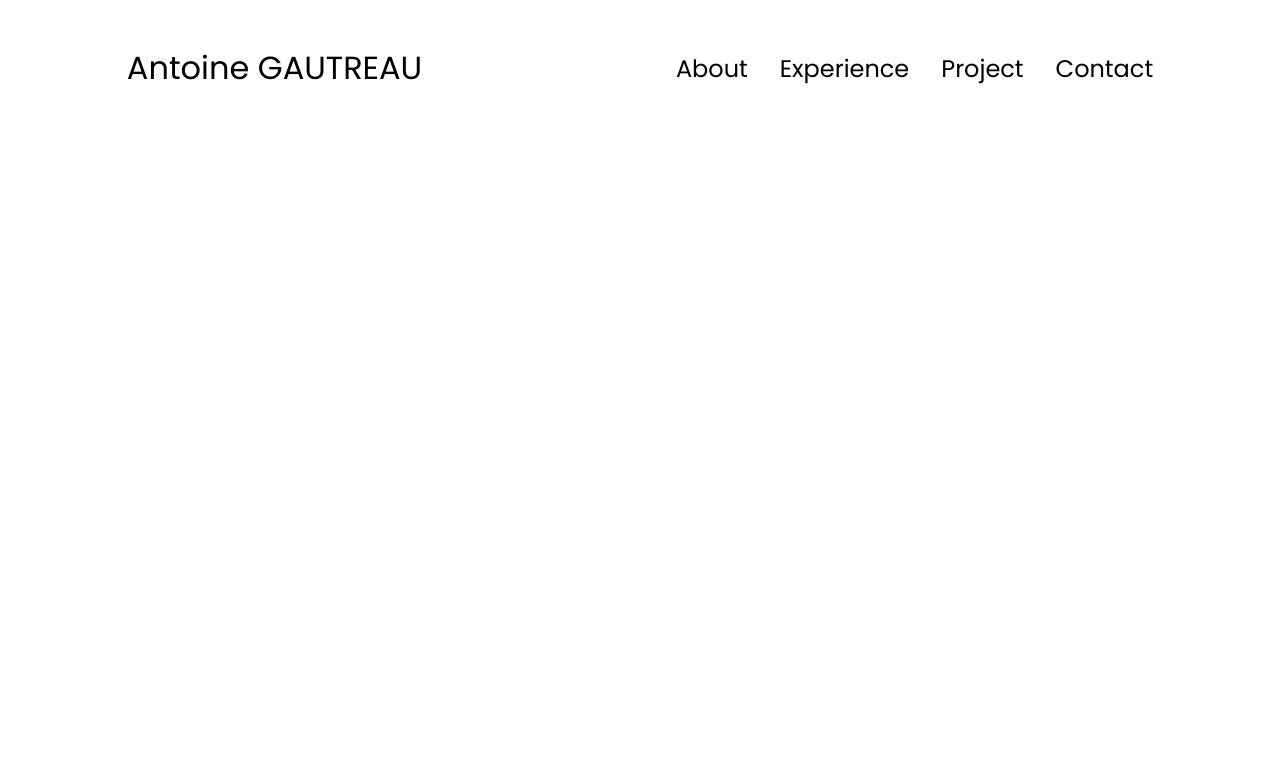
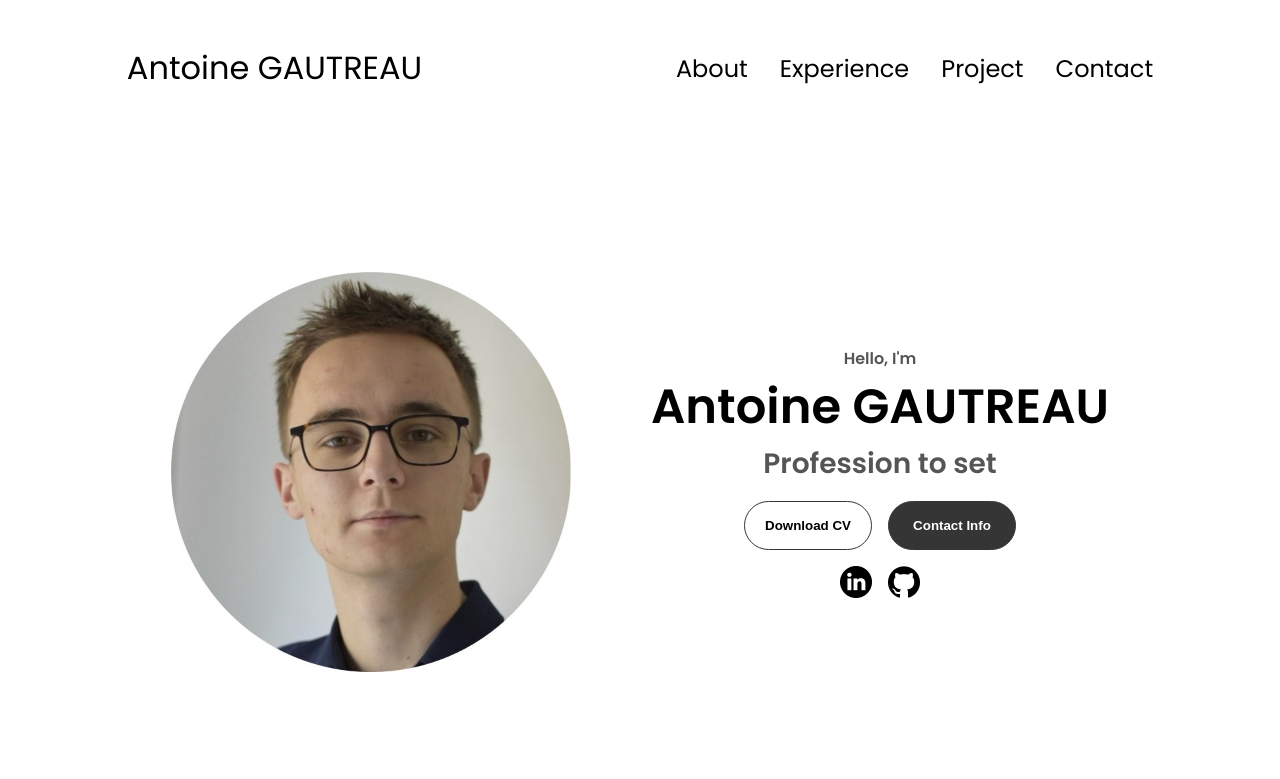
Before and after one commit to antosg9/ePortfolio, a plain HTML site: page index.html in a window 1280 px wide. Drawn offline with Linux system fonts and the light colour scheme.

Commit message:
Ajotu du profil

```diff
--- a/index.html
+++ b/index.html
@@ -20,7 +20,7 @@
       </div>
     </nav>
     <nav id="hamburger-nav">
-      <div class="logo">Antoine GAUTREAU</div>
+      <div class="logo">Antoine Gautreau</div>
       <div class="hamburger-menu">
         <div class="hamburger-icon" onclick="toggleMenu()">
           <span></span>
@@ -35,6 +35,44 @@
         </div>
       </div>
     </nav>
+    <section id="profile">
+      <div class="section__pic-container">
+        <img
+          src="./assets/profile-pic.jpg"
+          alt="Antoine GAUTREAU profile picture"
+        />
+      </div>
+      <div class="section__text">
+        <p class="section__text__p1">Hello, I'm</p>
+        <h1 class="title">Antoine GAUTREAU</h1>
+        <p class="section__text__p2">Profession to set</p>
+        <div class="btn-container">
+          <button
+            class="btn btn-color-2"
+            onclick="window.open('./assets/cv.pdf')"
+          >
+            Download CV
+          </button>
+          <button class="btn btn-color-1" onclick="location.href='./#contact'">
+            Contact Info
+          </button>
+        </div>
+        <div id="socials-container">
+          <img
+            src="./assets/linkedin.png"
+            alt="My LinkedIn profile"
+            class="icon"
+            onclick="location.href='https://www.linkedin.com/in/antoine-gautreau-b8723b264/'"
+          />
+          <img
+            src="./assets/github.png"
+            alt="My GitHub profile"
+            class="icon"
+            onclick="location.href='https://github.com/antosg9'"
+          />
+        </div>
+      </div>
+    </section>
     <script src="script.js"></script>
   </body>
 </html>
--- a/style.css
+++ b/style.css
@@ -1,6 +1,6 @@
 /* GENERAL */
 
-@import url("https://fonts.googleapis.com/css2?family=Poppins:ital,wght@300;400;500;600&display=swap");
+@import url("https://fonts.googleapis.com/css2?family=Poppins:wght@300;400;500;600&display=swap");
 
 * {
   margin: 0;
@@ -147,3 +147,116 @@ a:hover {
 }
 
 /* SECTIONS */
+
+section {
+  padding-top: 4vh;
+  height: 96vh;
+  margin: 0 10rem;
+  box-sizing: border-box;
+  min-height: fit-content;
+}
+
+.section-container {
+  display: flex;
+}
+
+/* PROFILE SECTION */
+
+#profile {
+  display: flex;
+  justify-content: center;
+  gap: 5rem;
+  height: 80vh;
+}
+
+.section__pic-container {
+  display: flex;
+  height: 400px;
+  width: 400px;
+  margin: auto 0;
+}
+
+.section__text {
+  align-self: center;
+  text-align: center;
+}
+
+.section__text p {
+  font-weight: 600;
+}
+
+.section__text__p1 {
+  text-align: center;
+}
+
+.section__text__p2 {
+  font-size: 1.75rem;
+  margin-bottom: 1rem;
+}
+
+.title {
+  font-size: 3rem;
+  text-align: center;
+}
+
+#socials-container {
+  display: flex;
+  justify-content: center;
+  margin-top: 1rem;
+  gap: 1rem;
+}
+
+/* ICONS */
+
+.icon {
+  cursor: pointer;
+  height: 2rem;
+}
+
+/* BUTTONS */
+
+.btn-container {
+  display: flex;
+  justify-content: center;
+  gap: 1rem;
+}
+
+.btn {
+  font-weight: 600;
+  transition: all 300ms ease;
+  padding: 1rem;
+  width: 8rem;
+  border-radius: 2rem;
+}
+
+.btn-color-1,
+.btn-color-2 {
+  border: rgb(53, 53, 53) 0.1rem solid;
+}
+
+.btn-color-1:hover,
+.btn-color-2:hover {
+  cursor: pointer;
+}
+
+.btn-color-1,
+.btn-color-2:hover {
+  background: rgb(53, 53, 53);
+  color: white;
+}
+
+.btn-color-1:hover {
+  background: rgb(0, 0, 0);
+}
+
+.btn-color-2 {
+  background: none;
+}
+
+.btn-color-2:hover {
+  border: rgb(255, 255, 255) 0.1rem solid;
+}
+
+.btn-container {
+  gap: 1rem;
+}
```
Also changed, not shown: assets/github.png (added), assets/linkedin.png (added), assets/profile-pic.jpg (added), 2 other files.
